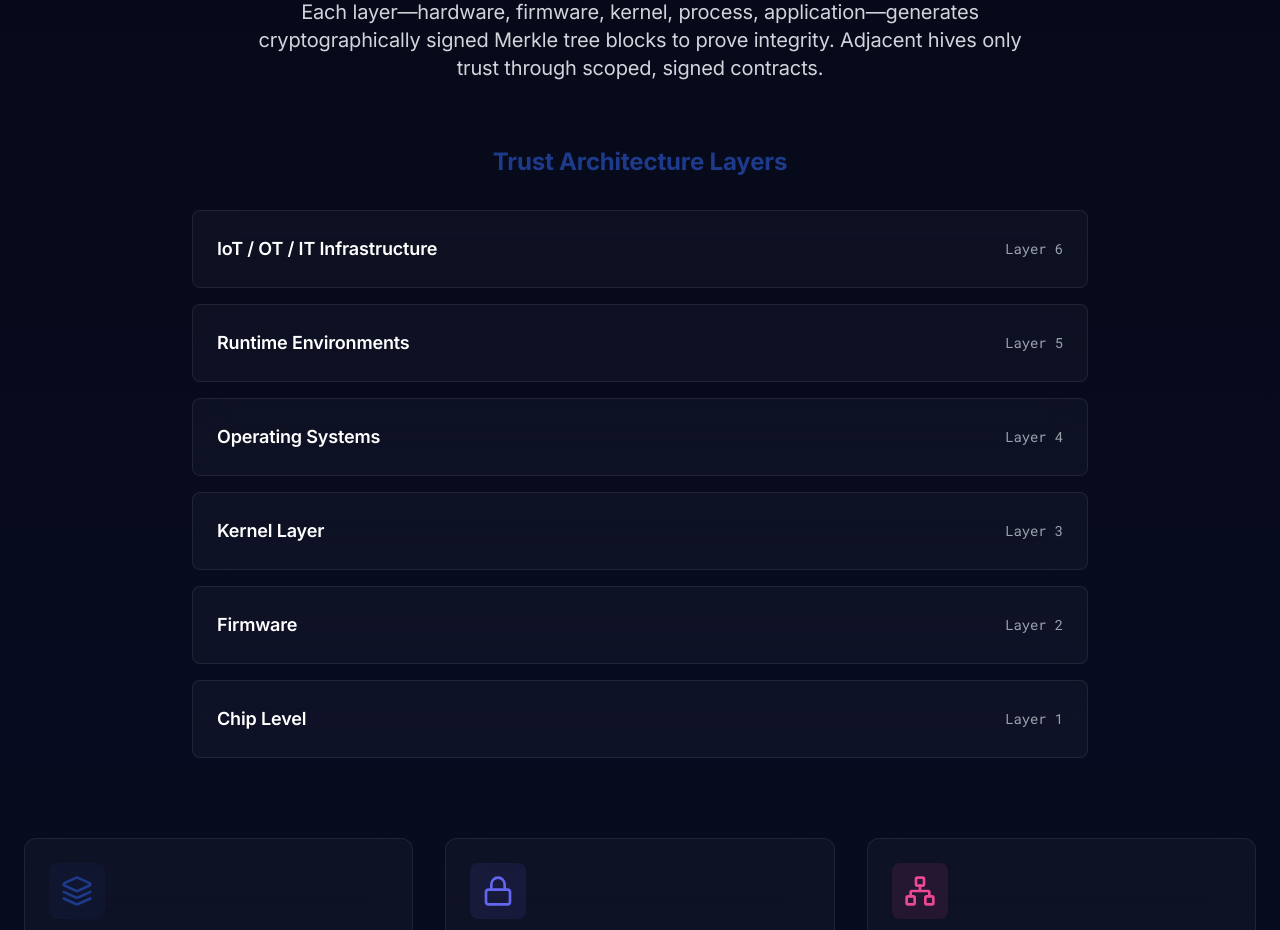
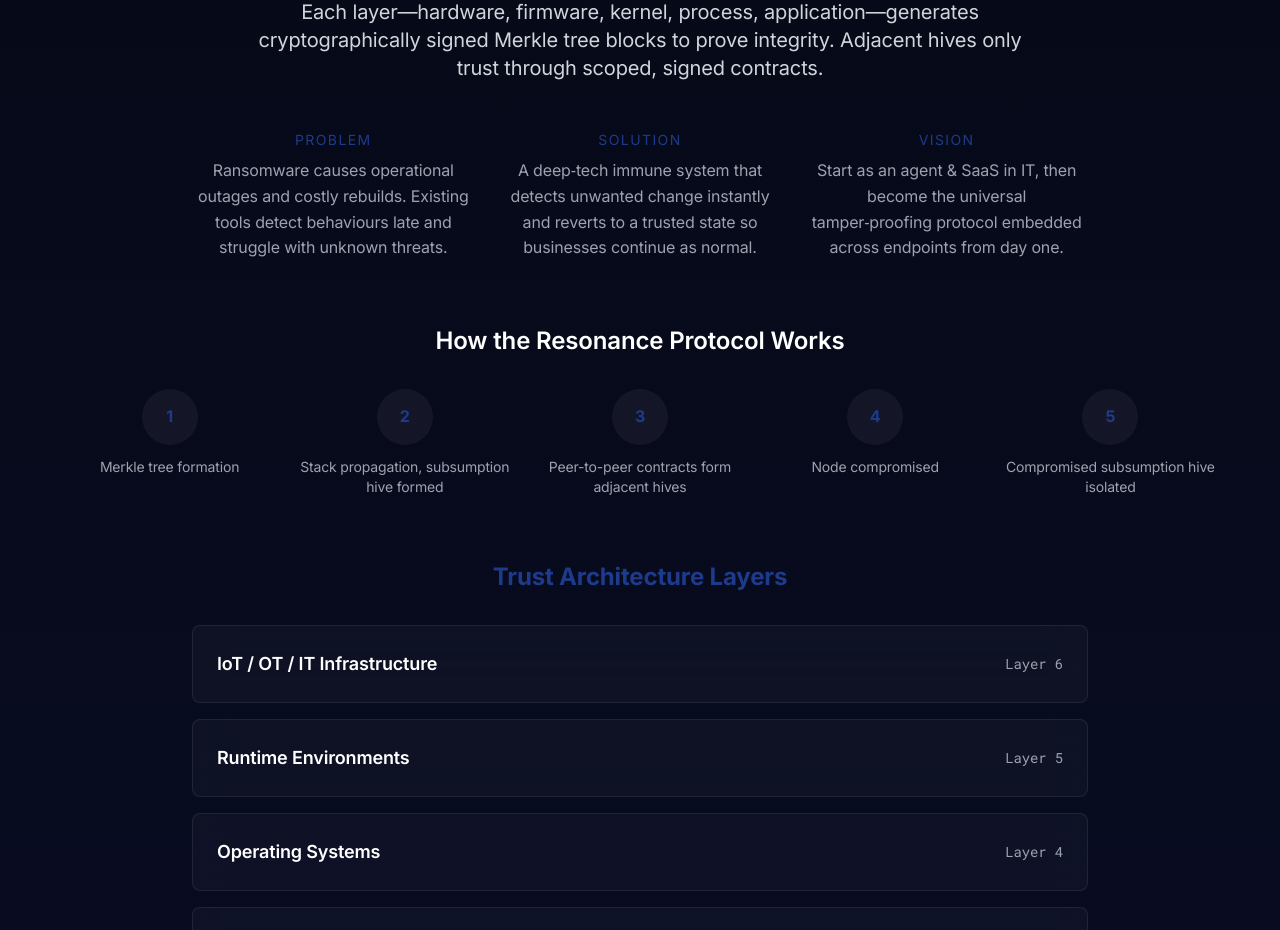
Before and after one commit to DevanshM1211/Cybersecurity-Stack-Website, a Next.js app: page / in a window 1280 px wide. Shown: the part 3460-4390 px from the top of the page. Built offline with nearby package versions, Linux system fonts and the light colour scheme.

Commit message:
Add concise Problem/Solution/Vision and 5-step hive flow to ResonanceProtocol section

```diff
--- a/components/ResonanceProtocol.tsx
+++ b/components/ResonanceProtocol.tsx
@@ -116,6 +116,66 @@ const ResonanceProtocol = () => {
             blocks to prove integrity. Adjacent hives only trust through scoped,
             signed contracts.
           </motion.p>
+
+          {/* Problem / Solution / Vision */}
+          <motion.div
+            initial={{ opacity: 0, y: 20 }}
+            animate={isInView ? { opacity: 1, y: 0 } : {}}
+            transition={{ delay: 0.6 }}
+            className="mt-12 max-w-4xl mx-auto grid md:grid-cols-3 gap-6 text-center"
+          >
+            <div>
+              <h4 className="text-sm text-cyber-blue uppercase tracking-widest mb-2">Problem</h4>
+              <p className="text-gray-400">Ransomware causes operational outages and costly rebuilds. Existing tools detect behaviours late and struggle with unknown threats.</p>
+            </div>
+
+            <div>
+              <h4 className="text-sm text-cyber-blue uppercase tracking-widest mb-2">Solution</h4>
+              <p className="text-gray-400">A deep‑tech immune system that detects unwanted change instantly and reverts to a trusted state so businesses continue as normal.</p>
+            </div>
+
+            <div>
+              <h4 className="text-sm text-cyber-blue uppercase tracking-widest mb-2">Vision</h4>
+              <p className="text-gray-400">Start as an agent & SaaS in IT, then become the universal tamper‑proofing protocol embedded across endpoints from day one.</p>
+            </div>
+          </motion.div>
+
+          {/* 5-Step Hive Flow */}
+          <motion.div
+            initial={{ opacity: 0, y: 20 }}
+            animate={isInView ? { opacity: 1, y: 0 } : {}}
+            transition={{ delay: 0.8 }}
+            className="mt-16 max-w-6xl mx-auto"
+          >
+            <h3 className="text-2xl font-semibold text-center text-white mb-8">How the Resonance Protocol Works</h3>
+
+            <div className="grid grid-cols-1 sm:grid-cols-5 gap-6 items-start text-center">
+              <div className="space-y-3">
+                <div className="w-14 h-14 rounded-full bg-white/5 flex items-center justify-center mx-auto text-cyber-blue font-bold">1</div>
+                <p className="text-sm text-gray-400">Merkle tree formation</p>
+              </div>
+
+              <div className="space-y-3">
+                <div className="w-14 h-14 rounded-full bg-white/5 flex items-center justify-center mx-auto text-cyber-blue font-bold">2</div>
+                <p className="text-sm text-gray-400">Stack propagation, subsumption hive formed</p>
+              </div>
+
+              <div className="space-y-3">
+                <div className="w-14 h-14 rounded-full bg-white/5 flex items-center justify-center mx-auto text-cyber-blue font-bold">3</div>
+                <p className="text-sm text-gray-400">Peer-to-peer contracts form adjacent hives</p>
+              </div>
+
+              <div className="space-y-3">
+                <div className="w-14 h-14 rounded-full bg-white/5 flex items-center justify-center mx-auto text-cyber-blue font-bold">4</div>
+                <p className="text-sm text-gray-400">Node compromised</p>
+              </div>
+
+              <div className="space-y-3">
+                <div className="w-14 h-14 rounded-full bg-white/5 flex items-center justify-center mx-auto text-cyber-blue font-bold">5</div>
+                <p className="text-sm text-gray-400">Compromised subsumption hive isolated</p>
+              </div>
+            </div>
+          </motion.div>
         </motion.div>
 
         {/* Architecture Visualization */}
```
